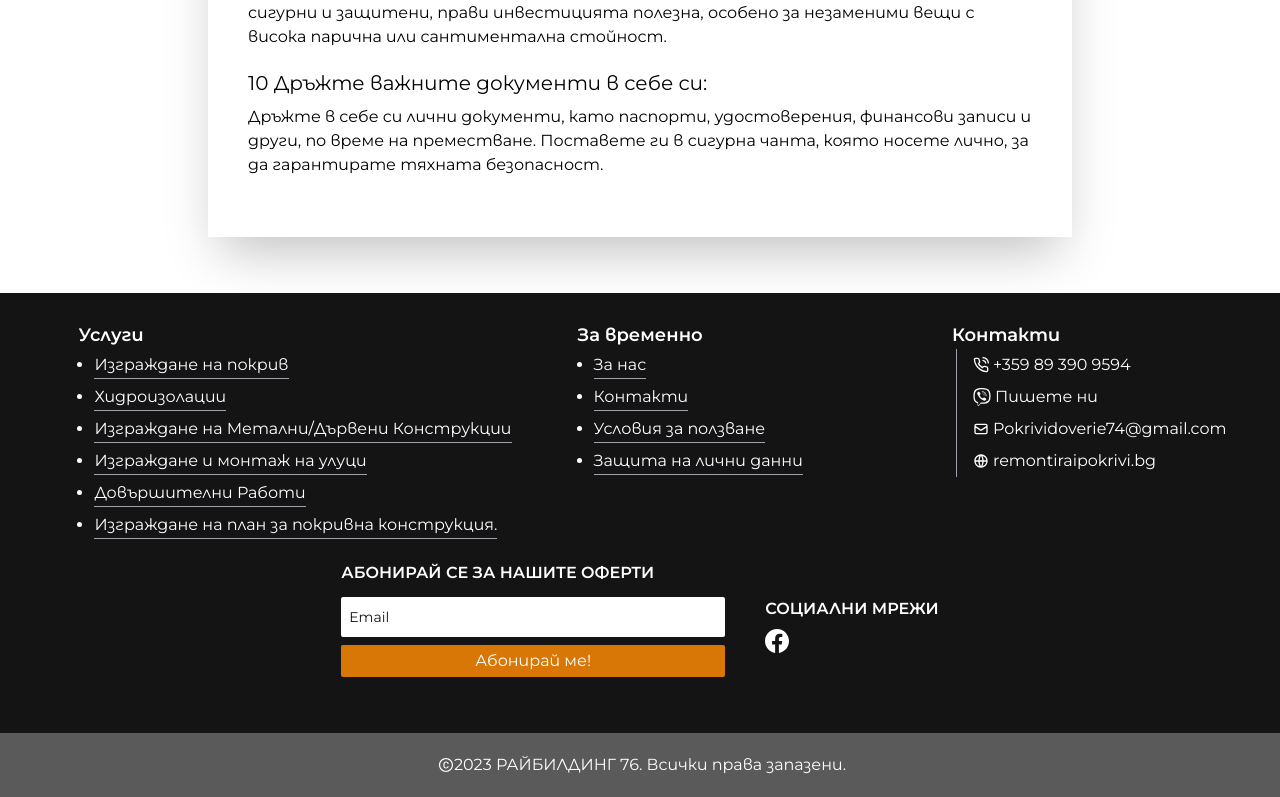
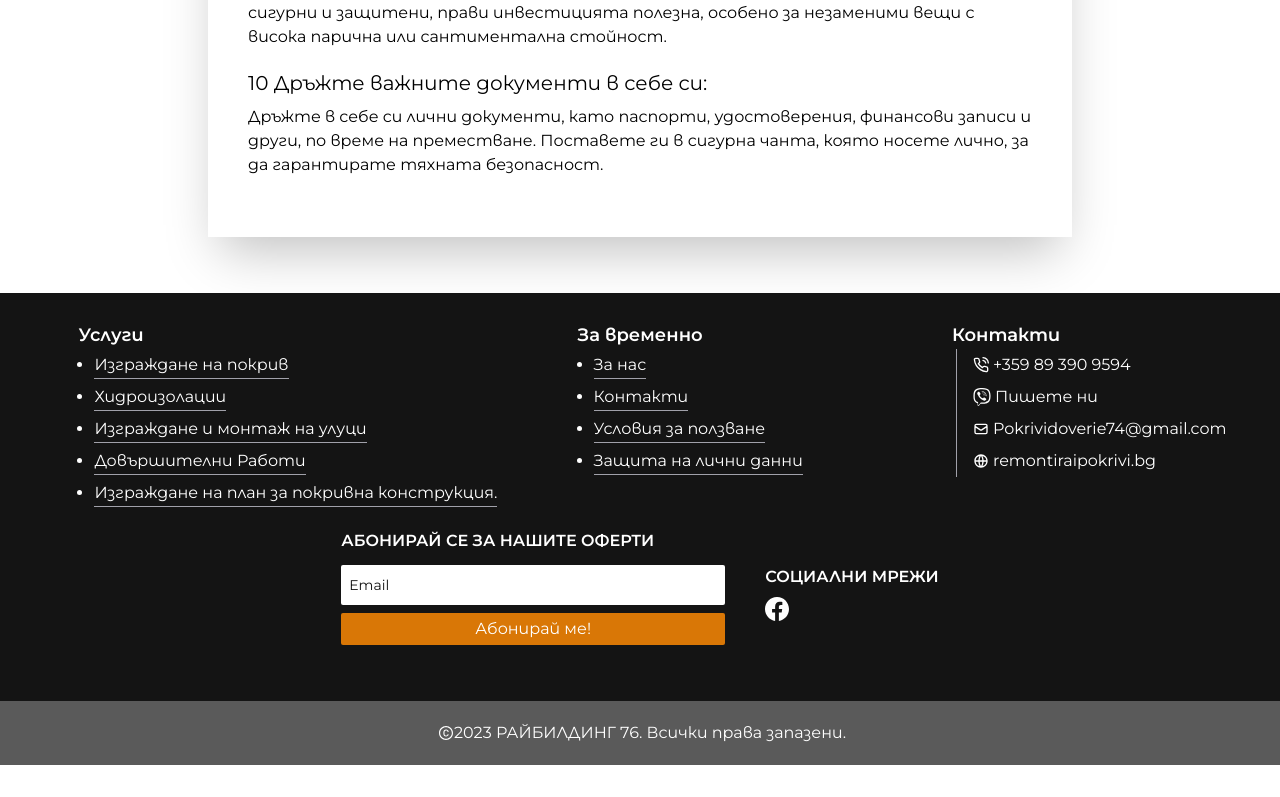
Before and after one commit to StroverIT/remontiraipokrivi, a Next.js app: page /blog/how-to-secure-items in a window 1280 px wide. Shown: the part 1787-2584 px from the top of the page. After the commit the page ends 2552 px from the top, so only its background shows below. Built offline with nearby package versions, Linux system fonts and the light colour scheme; a web font is replaced by a local one.

Commit message:
removing the service

```diff
--- a/components/data/services.js
+++ b/components/data/services.js
@@ -16,13 +16,13 @@
     // Независимо дали става въпрос за плосък покрив или скатен покрив, ние сме тук, за да гарантираме вашата защита.
     _id: "office",
   },
-  {
-    title: "Изграждане на Метални/Дървени Конструкции",
-    image: "europe.png",
-    link: "/services/construction-of-metal-wooden-structures",
-    p: ` Предоставяме услуги по изграждане на метални и дървени конструкции за вашия покрив.`,
-    _id: "international",
-  },
+  // {
+  //   title: "Изграждане на Метални/Дървени Конструкции",
+  //   image: "europe.png",
+  //   link: "/services/construction-of-metal-wooden-structures",
+  //   p: ` Предоставяме услуги по изграждане на метални и дървени конструкции за вашия покрив.`,
+  //   _id: "international",
+  // },
   {
     title: "Изграждане и монтаж на улуци",
     image: "moving.png",
```
